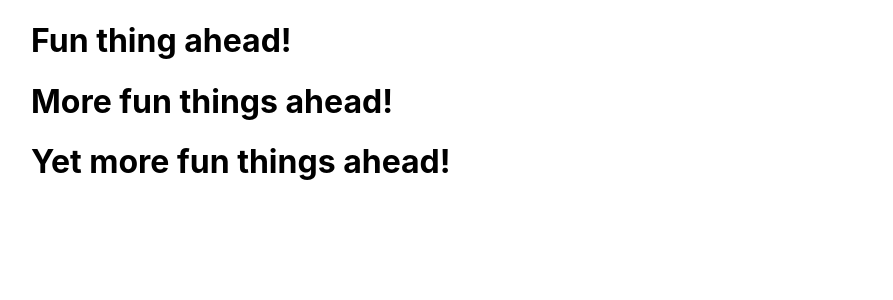
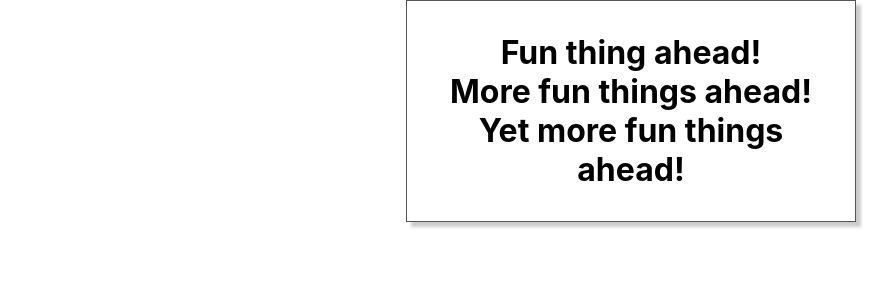
Before and after one commit to PatrickBoynton/blog-list, a React (Create React App) app: page / in a window 1280 px wide. Shown: the top 300 px of the page, without its empty margins (9-902 px from the left). Built offline with nearby package versions, Linux system fonts and the light colour scheme.

Commit message:
Added some basic styling.

```diff
--- a/src/App.css
+++ b/src/App.css
@@ -1,3 +1,27 @@
+* {
+  margin: 0;
+  padding: 0;
+}
 li {
   list-style: none;
 }
+
+ul {
+  text-align: center;
+  border: 1px solid #555;
+  width: 30%;
+  margin: 0 auto 2rem auto;
+  box-shadow: 5px 5px 3px #00000033;
+}
+p {
+  padding: 1rem;
+  background-color: #005566;
+  color: white;
+}
+ul:last-child {
+  padding: 2rem;
+}
+h1:not(:last-child) {
+  border-bottom: 1px solid #555;
+  padding: 1rem;
+}
```
